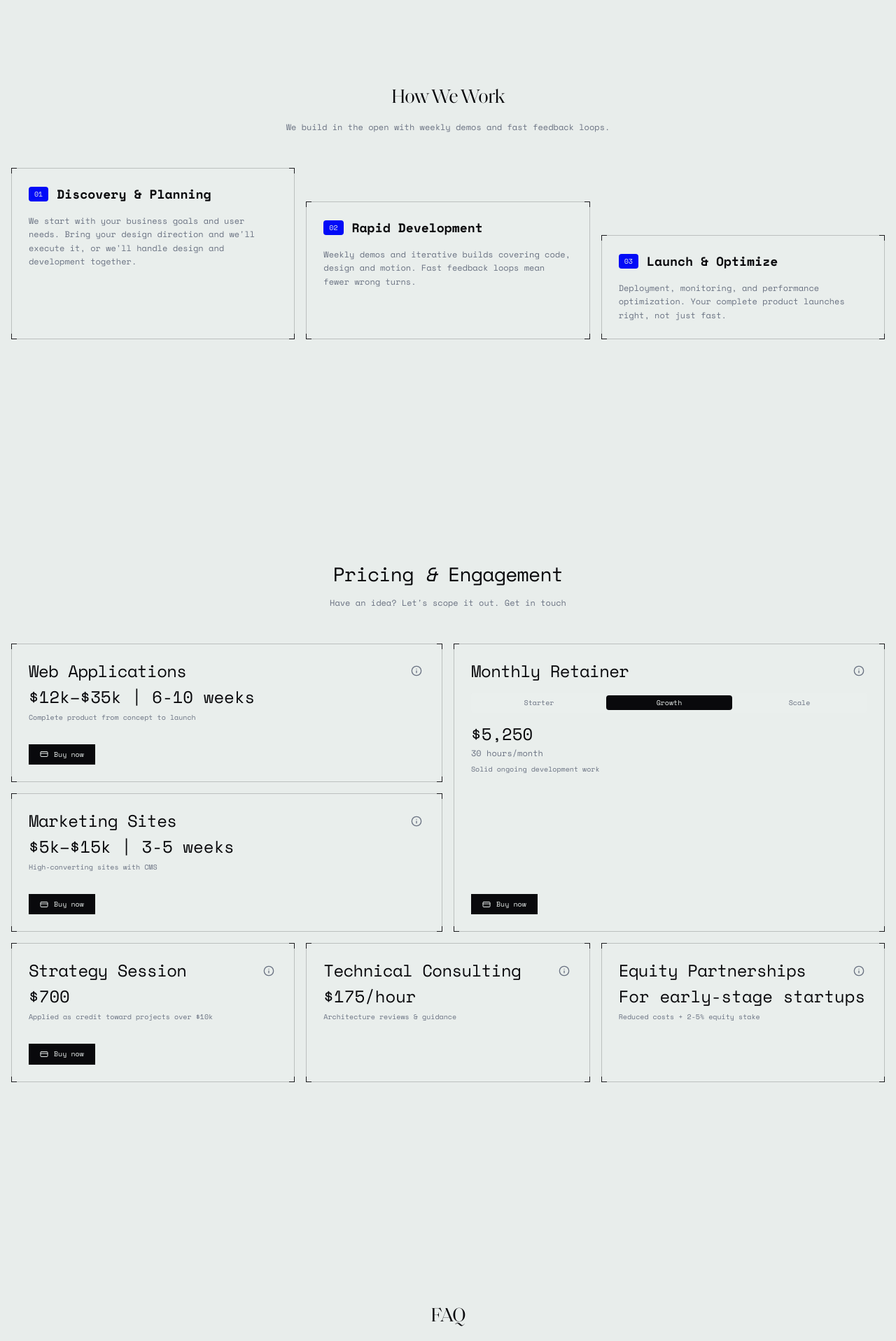
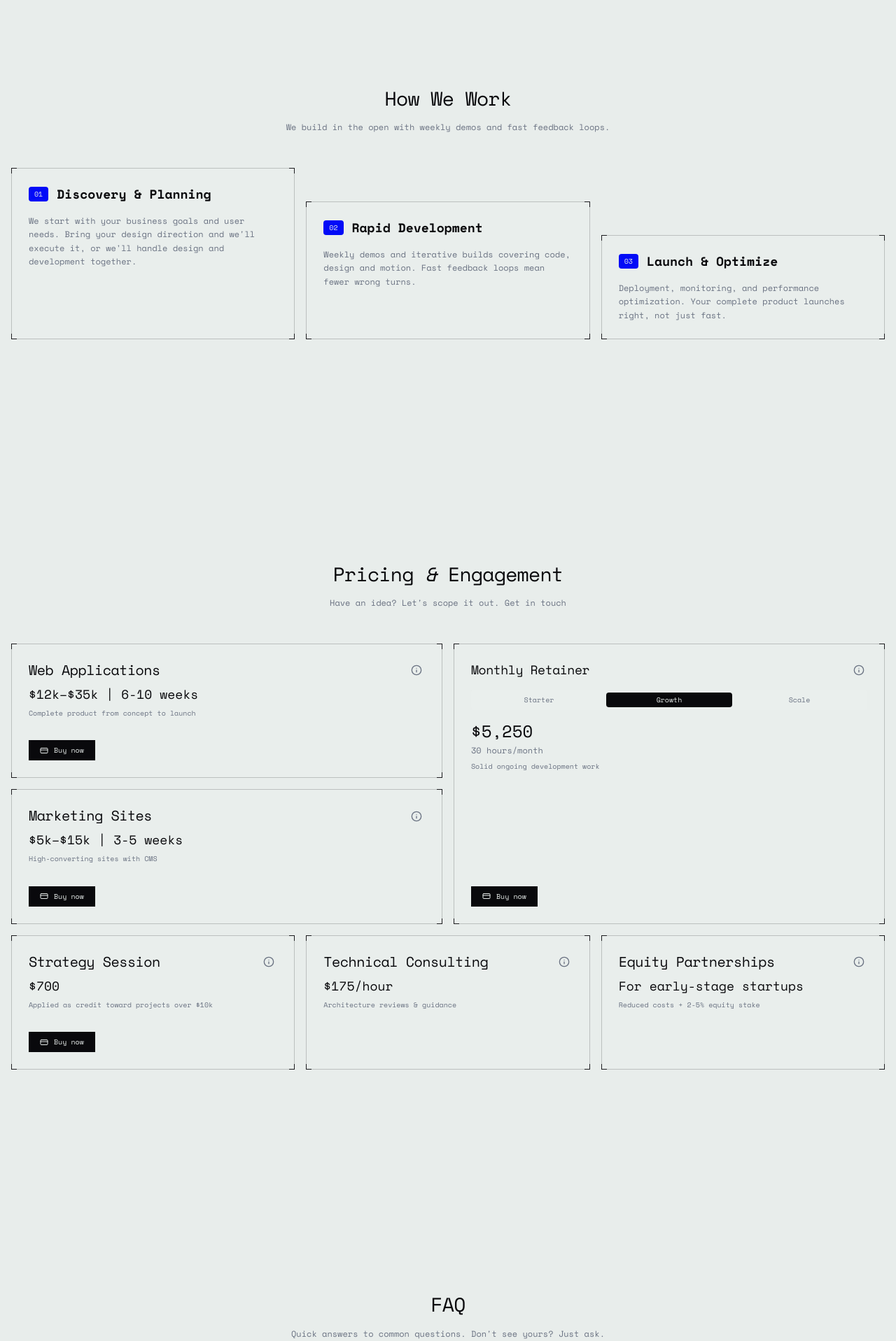
Before and after one commit to thirdidx/website, a Next.js app: page / in a window 1280 px wide. Shown: the part 1680-3597 px from the top of the page at 70% size. Built offline with nearby package versions, Linux system fonts and the light colour scheme.

Commit message:
ui: typography improvements

```diff
--- a/app/components/FAQ.tsx
+++ b/app/components/FAQ.tsx
@@ -27,7 +27,7 @@ export default function FAQ() {
     <section id="faq" className="py-32 md:py-40">
       <div className="container mx-auto max-w-7xl px-4">
         <div className="mb-8 text-center">
-          <h2 className="mb-4 text-2xl md:text-4xl">FAQ</h2>
+          <h2 className="mb-4 font-mono text-2xl md:text-4xl">FAQ</h2>
           <p className="text-muted-foreground mx-auto max-w-lg text-sm leading-relaxed">
             Quick answers to common questions. Don't see yours? Just ask.
           </p>
--- a/app/components/PricingCard.tsx
+++ b/app/components/PricingCard.tsx
@@ -39,7 +39,7 @@ export default function PricingCard({
         </div>
 
         <div className="mb-2 flex items-center justify-between">
-          <h3 className="font-mono text-2xl text-balance md:text-3xl">{title}</h3>
+          <h3 className="font-mono text-2xl text-balance">{title}</h3>
           <div className="flex items-center gap-2">
             <Popover>
               <PopoverTrigger asChild>
@@ -49,8 +49,12 @@ export default function PricingCard({
               </PopoverTrigger>
               <PopoverContent className="w-80">
                 <div className="space-y-3">
-                  <h4 className="font-mono text-2xl font-medium text-balance md:text-3xl">{title}</h4>
-                  {description && <p className="text-muted-foreground font-mono text-xs text-balance">{description}</p>}
+                  <h4 className="font-mono text-xl text-balance md:text-2xl">{title}</h4>
+                  {description && (
+                    <p className="text-muted-foreground font-mono text-xs text-balance">
+                      {description}
+                    </p>
+                  )}
                   <ul className="text-muted-foreground space-y-1 font-mono text-xs">
                     {features.map((feature, index) => (
                       <li key={index} className="flex items-start gap-2">
@@ -66,8 +70,12 @@ export default function PricingCard({
         </div>
 
         <div className="flex-1">
-          <div className="font-mono text-2xl font-medium text-balance md:text-3xl">{price}</div>
-          {description && <p className="text-muted-foreground mt-2 font-mono text-xs text-balance">{description}</p>}
+          <div className="font-mono text-xl text-balance">{price}</div>
+          {description && (
+            <p className="text-muted-foreground mt-2 font-mono text-xs text-balance">
+              {description}
+            </p>
+          )}
         </div>
 
         {/* CTA Button at bottom */}
--- a/app/components/Process.tsx
+++ b/app/components/Process.tsx
@@ -33,7 +33,7 @@ export default function Process() {
     <section id="process" className="py-32 md:py-40">
       <div className="container mx-auto max-w-7xl px-4">
         <div className="mb-12 text-center">
-          <h2 className="mb-4 text-2xl md:text-4xl">How We Work</h2>
+          <h2 className="font-mono mb-4 text-2xl md:text-4xl">How We Work</h2>
           <p className="text-muted-foreground text-sm leading-relaxed">
             We build in the open with weekly demos and fast feedback loops.
           </p>
--- a/app/components/RetainerPricingCard.tsx
+++ b/app/components/RetainerPricingCard.tsx
@@ -78,7 +78,7 @@ export default function RetainerPricingCard({ className = '' }: { className?: st
         </div>
 
         <div className="mb-4 flex items-center justify-between">
-          <h3 className="font-mono text-2xl text-balance md:text-3xl">Monthly Retainer</h3>
+          <h3 className="font-mono text-xl text-balance">Monthly Retainer</h3>
           <div className="flex items-center gap-2">
             <Popover>
               <PopoverTrigger asChild>
@@ -88,7 +88,7 @@ export default function RetainerPricingCard({ className = '' }: { className?: st
               </PopoverTrigger>
               <PopoverContent className="w-80">
                 <div className="space-y-3">
-                  <h4 className="font-mono text-2xl font-medium text-balance md:text-3xl">
+                  <h4 className="font-mono text-xl text-balance md:text-2xl">
                     {plan.name} Retainer
                   </h4>
                   <p className="text-muted-foreground font-mono text-xs text-balance">
```
